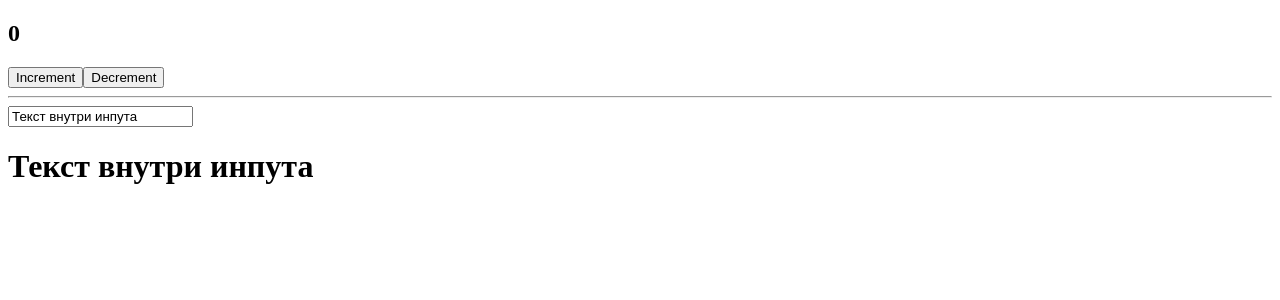
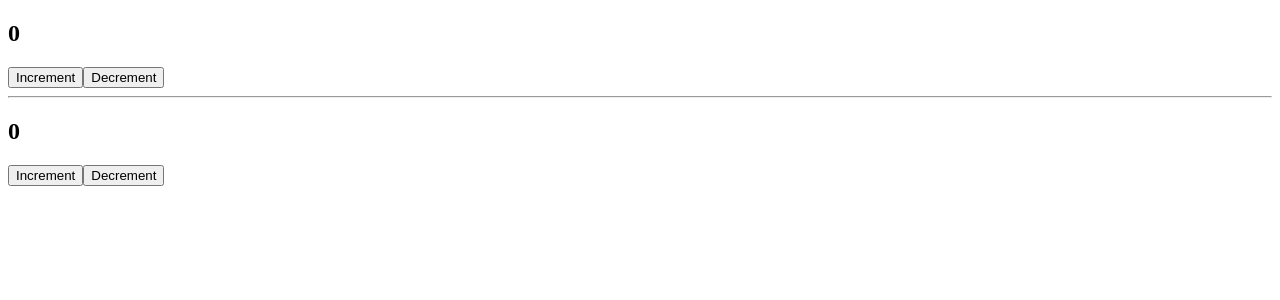
Before and after one commit to Aleksandr-Glebik/ulbi-tv-react, a React (Create React App) app: page / in a window 1280 px wide. Shown: the top 300 px of the page. Built offline with nearby package versions, Linux system fonts and the light colour scheme.

Commit message:
feat: add func component Counter and classComponent ClassCounter

```diff
--- a/src/App.js
+++ b/src/App.js
@@ -1,29 +1,14 @@
-import React, { useState } from 'react'
+import React from 'react'
+import ClassCounter from './components/ClassCounter'
+import Counter from './components/Counter'
 
 function App() {
 
-  const [likes, setLikes] = useState(0)
-  const [value, setValue] = useState('Текст внутри инпута')
-
-  function increment() {
-    setLikes(likes + 1)
-  }
-  function decrement() {
-    setLikes(likes - 1)
-  }
-
   return (
     <div className='App'>
-       <h2>{likes}</h2>
-       <button onClick={ increment }>Increment</button>
-       <button onClick={ decrement }>Decrement</button>
-       <hr />
-       <input
-         type={'text'}
-         value={value}
-         onChange={ event => setValue(event.target.value)}
-        />
-       <h1>{value}</h1>
+      <Counter />
+      <hr />
+      <ClassCounter />
     </div>
   )
 }
--- /dev/null
+++ b/src/components/ClassCounter.jsx
@@ -0,0 +1,39 @@
+import React from "react"
+
+class ClassCounter extends React.Component {
+
+    constructor(props) {
+        super(props)
+
+        this.state = {
+            count: 0
+        }
+        this.increment = this.increment.bind(this)
+        this.decrement = this.decrement.bind(this)
+    }
+
+    increment() {
+        this.setState({
+            count: this.state.count + 1
+        })
+    }
+
+    decrement() {
+        this.setState({
+            count: this.state.count - 1
+        })
+    }
+
+    render() {
+
+        return (
+            <div>
+                <h2>{this.state.count}</h2>
+                <button onClick={ this.increment }>Increment</button>
+                <button onClick={ this.decrement }>Decrement</button>
+            </div>
+        )
+    }
+}
+
+export default ClassCounter
--- /dev/null
+++ b/src/components/Counter.jsx
@@ -0,0 +1,24 @@
+import React from "react"
+import { useState } from "react"
+
+const Counter = () => {
+    const [count, setCount] = useState(0)
+
+    function increment() {
+        setCount(count + 1)
+    }
+
+    function decrement() {
+        setCount(count - 1)
+    }
+
+    return (
+        <div>
+            <h2>{count}</h2>
+            <button onClick={ increment }>Increment</button>
+            <button onClick={ decrement }>Decrement</button>
+        </div>
+    )
+}
+
+export default Counter
```
